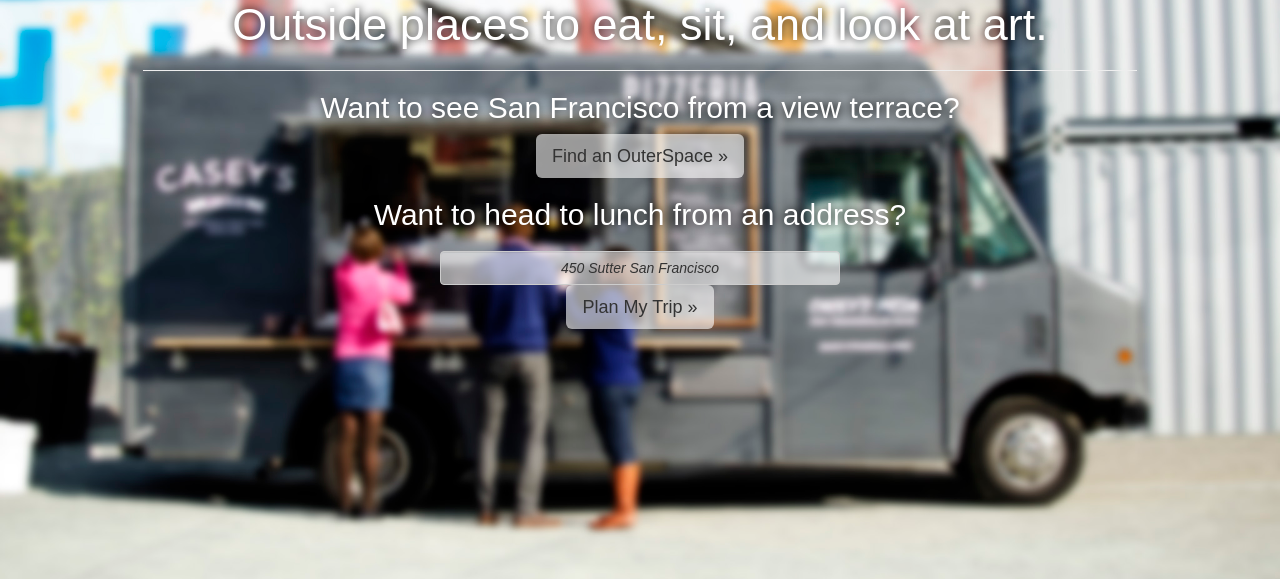
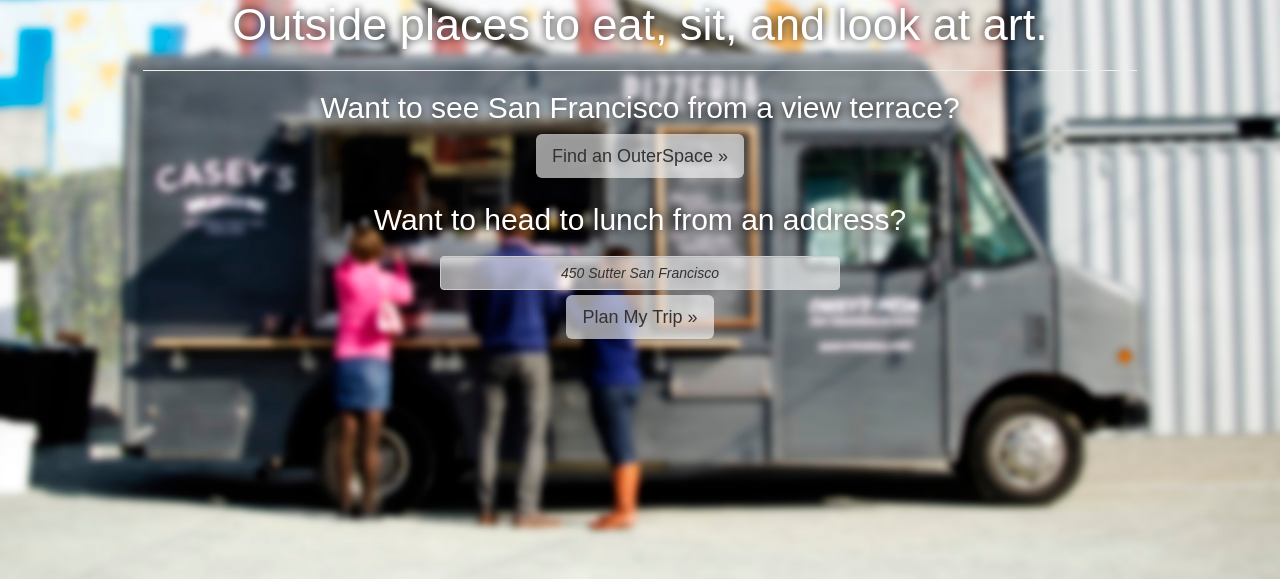
Before and after one commit to christineurban/OuterSpaces, a Flask app: page / in a window 1280 px wide. Shown: the part 208-787 px from the top of the page. Run offline with Flask 2, Linux system fonts and the light colour scheme; some libraries are stand-ins or nearby versions; some web fonts are replaced.

Commit message:
fixed button spacing

```diff
--- a/static/styles/mystyles.css
+++ b/static/styles/mystyles.css
@@ -75,7 +75,10 @@ a:hover, a:focus {
     color: #fff;
 }
 
-.form-inline .form-control, .form-inline .btn {
+.form-control, .btn {
+    margin-bottom: 5px;
+
+}.form-inline .form-control, .form-inline .btn {
     margin-bottom: -5px;
 }
 
```
